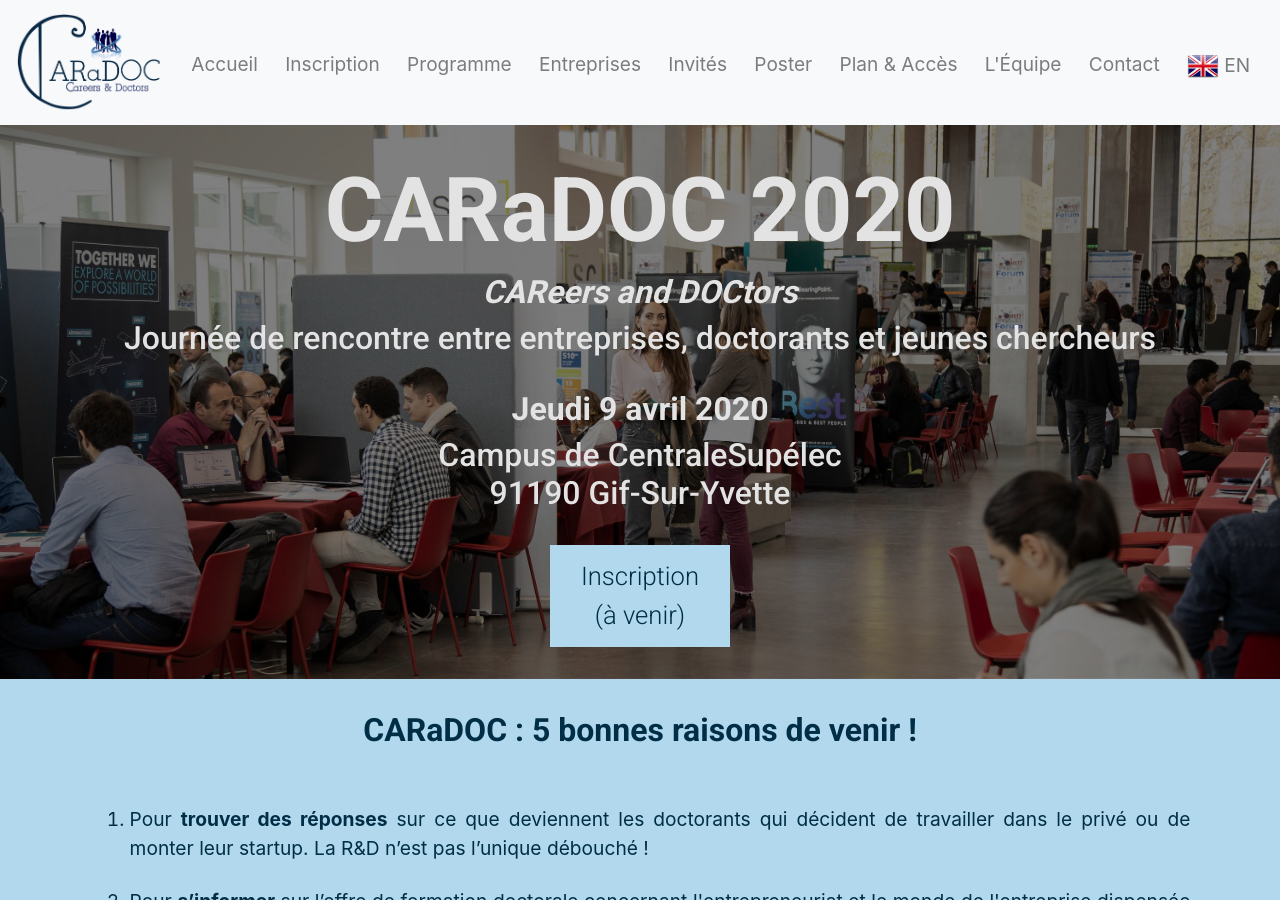
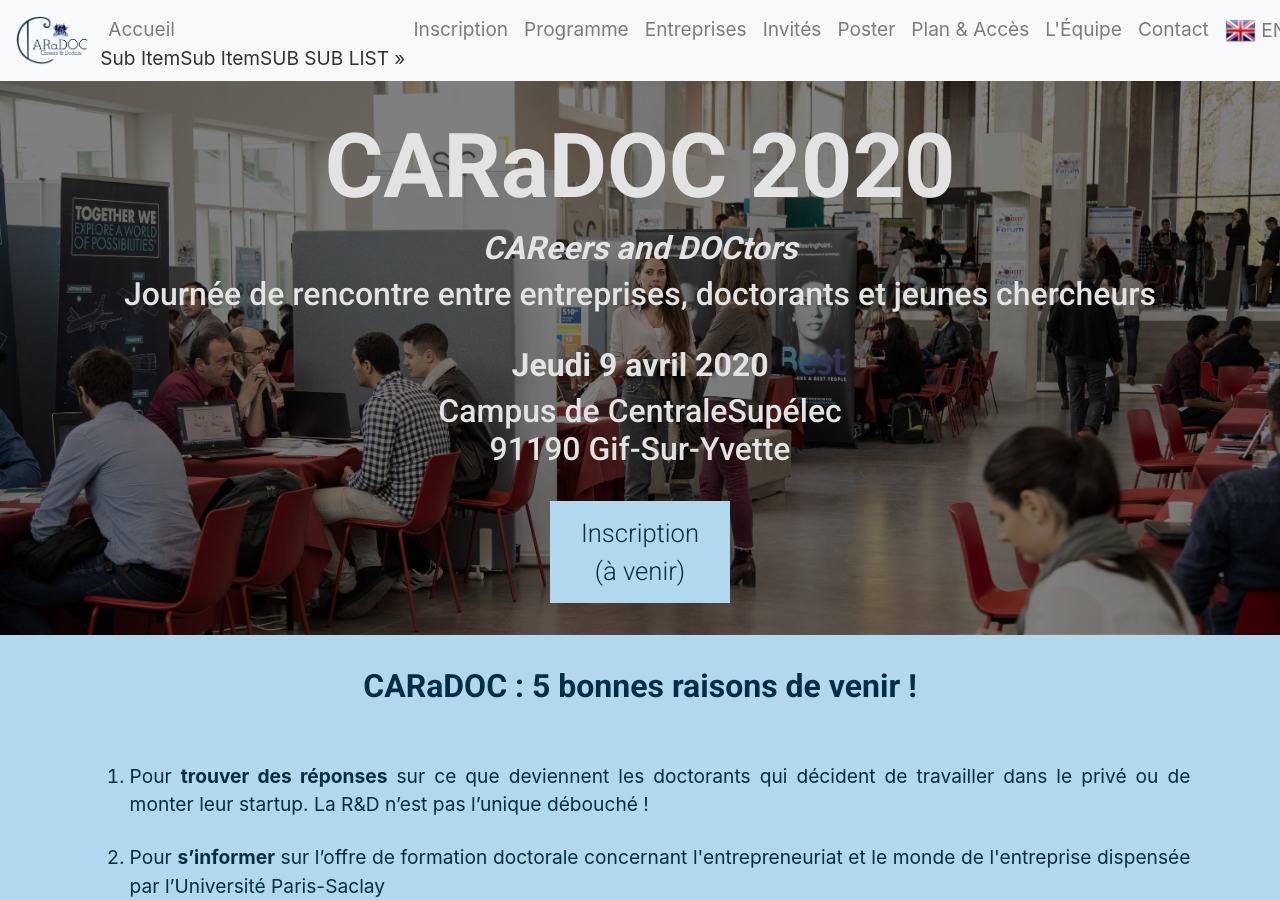
Before and after one commit to caradoc-paris-saclay/caradoc, a Jekyll site: the page built from assets/fr/index.html, in a window 1280 px wide and 900 px high. Built offline with Jekyll 4.4.1, drawn with Linux system fonts in a browser that asks for light colours; some web fonts are replaced.

Commit message:
Maybe now

```diff
--- a/_includes/header.html
+++ b/_includes/header.html
@@ -14,6 +14,11 @@
       <!-- ***************************************************************** -->
       <li class="nav-item mx-auto">
         <a class="nav-link" data-value="home" href="{{ site.baseurl }} {% link assets/fr/index.html %}">Accueil</a>
+        <ul class="navbar-nav">
+          <li class="nav-sub-item"><a href="#">Sub Item</a></li>
+          <li class="nav-sub-item"><a href="#">Sub Item</a></li>
+          <li class="nav-sub-item"><a href="#">SUB SUB LIST »</a>
+        </ul>
       </li>
       <!-- ***************************************************************** -->
       <li class="nav-item mx-auto">
```
